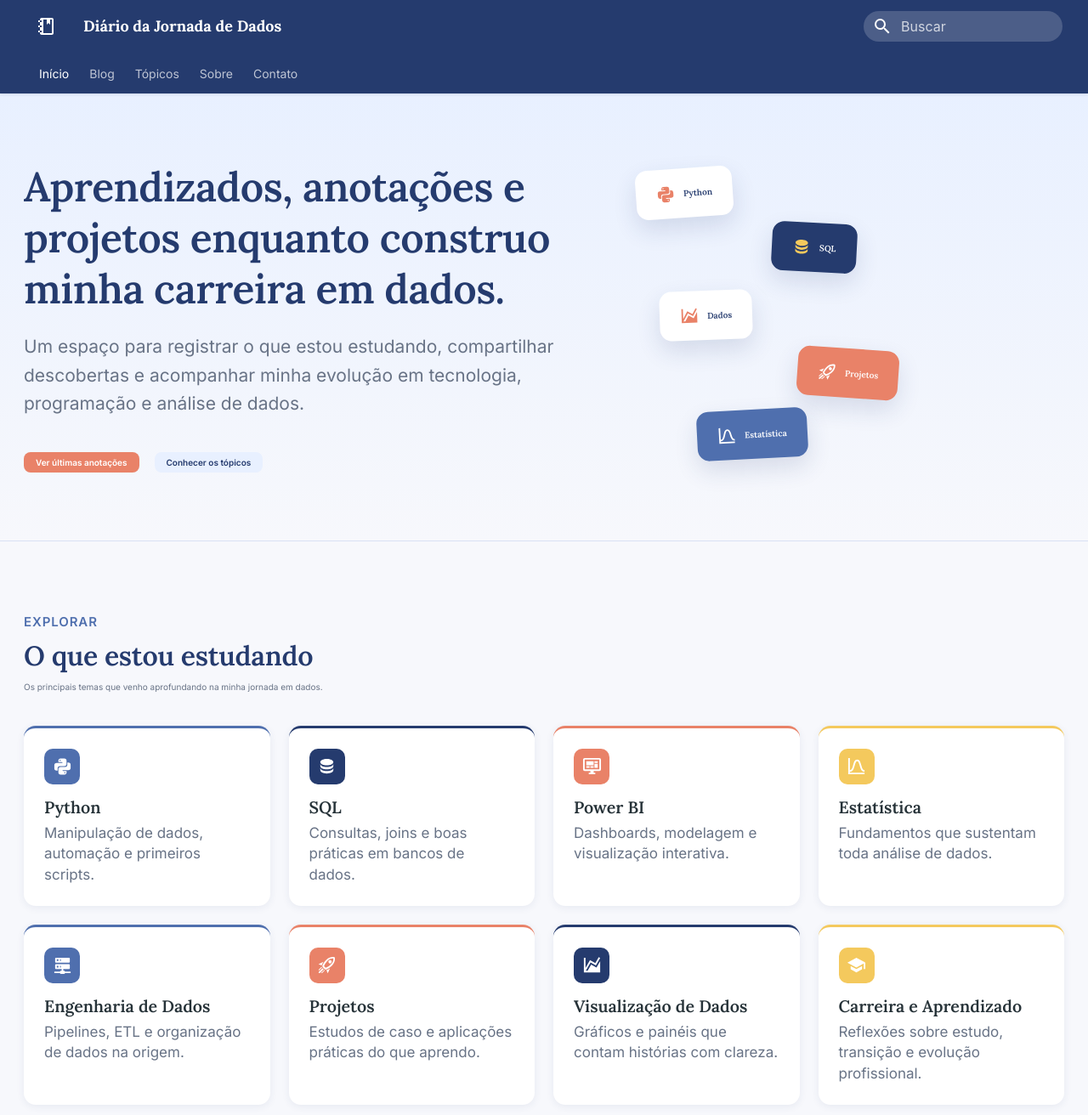
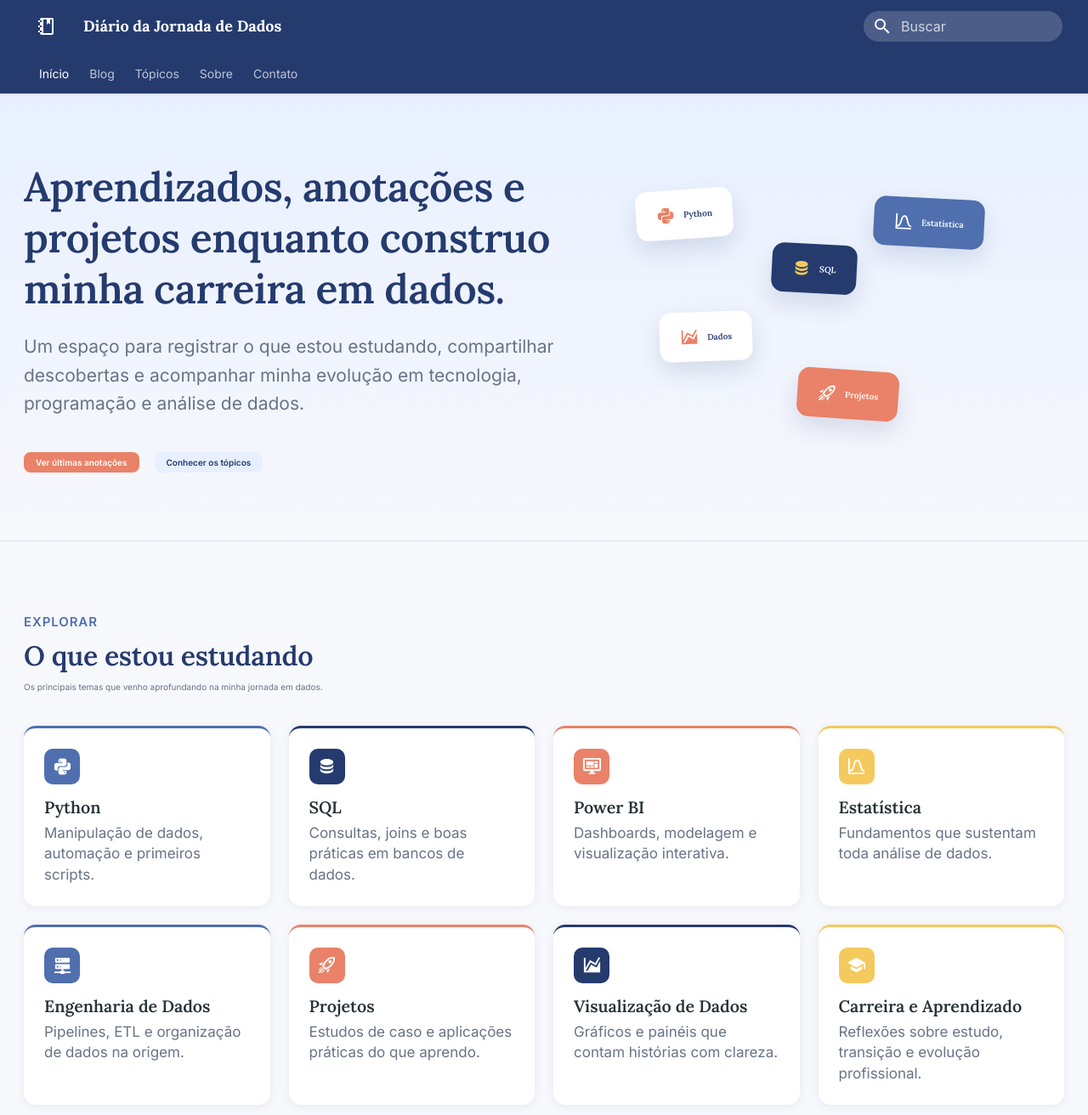
Before and after one commit to erica-luuz/diario-jornada-dados, an MkDocs documentation site: the page built from docs/index.md, in a window 1280 px wide and 1400 px high. Shown: the top 1312 px of the window at 85% size. Built offline with MkDocs 1.6.1 and Material for MkDocs 9.7.7, drawn with Linux system fonts in a browser that asks for light colours.

Commit message:
Move o cartao Estatistica para a lateral direita da home
Co-Authored-By: Claude Sonnet 5 <noreply@anthropic.com>

```diff
--- a/docs/stylesheets/extra.css
+++ b/docs/stylesheets/extra.css
@@ -200,7 +200,7 @@ h1, h2, h3, h4,
 /* Elemento decorativo: cartões-tag flutuando estilo caderno */
 .diario-hero__visual {
   position: relative;
-  height: 17.5rem;
+  height: 15rem;
 }
 
 .diario-tagcard {
@@ -230,7 +230,7 @@ h1, h2, h3, h4,
 .diario-tagcard--3 { top: 7.2rem; left: 2.4rem; transform: rotate(-2deg); }
 .diario-tagcard--4 { top: 10.6rem; left: 10.5rem; transform: rotate(4deg); background: var(--diario-coral); color: #fff; }
 .diario-tagcard--4 svg { fill: #fff; }
-.diario-tagcard--5 { top: 14.2rem; left: 4.6rem; transform: rotate(-3deg); background: var(--diario-blue-medium); color: #fff; }
+.diario-tagcard--5 { top: 0.5rem; left: 15rem; transform: rotate(3deg); background: var(--diario-blue-medium); color: #fff; }
 .diario-tagcard--5 svg { fill: #fff; }
 
 /* ---------- Tópicos ---------- */
```
